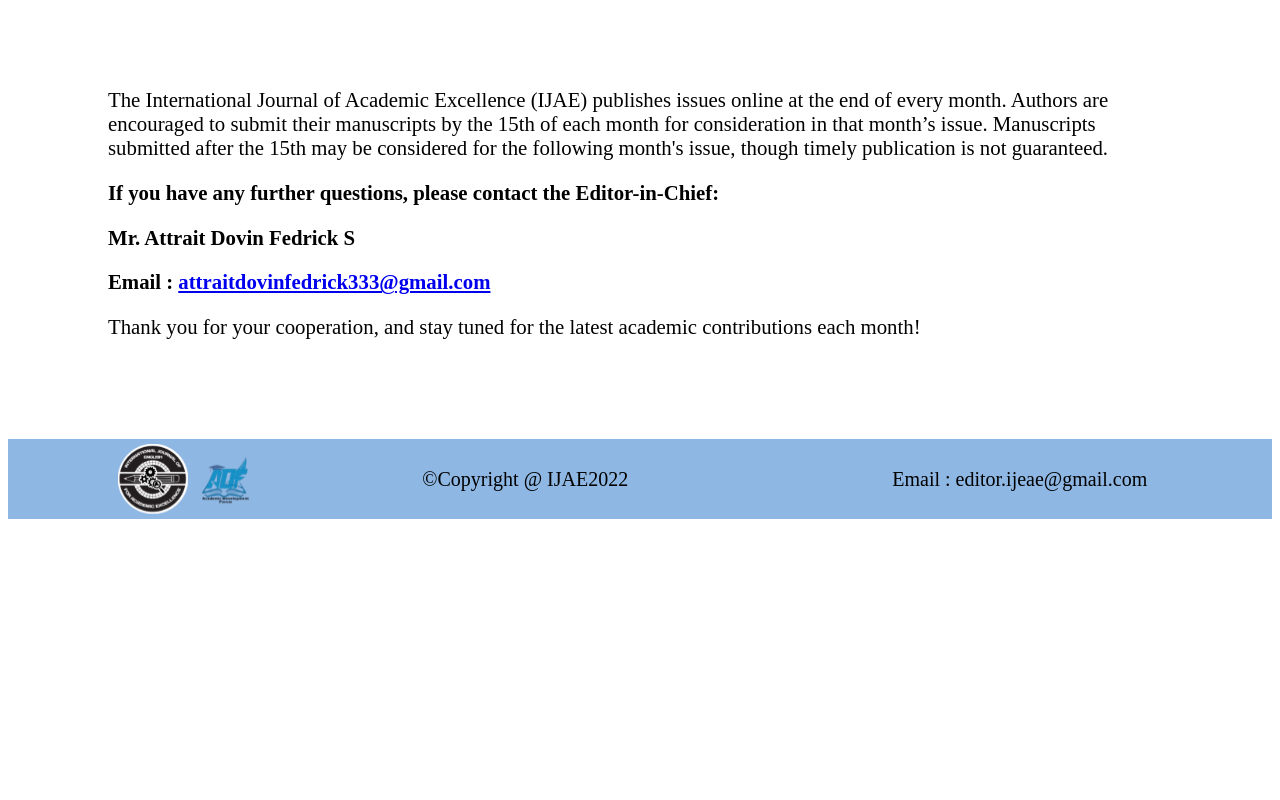
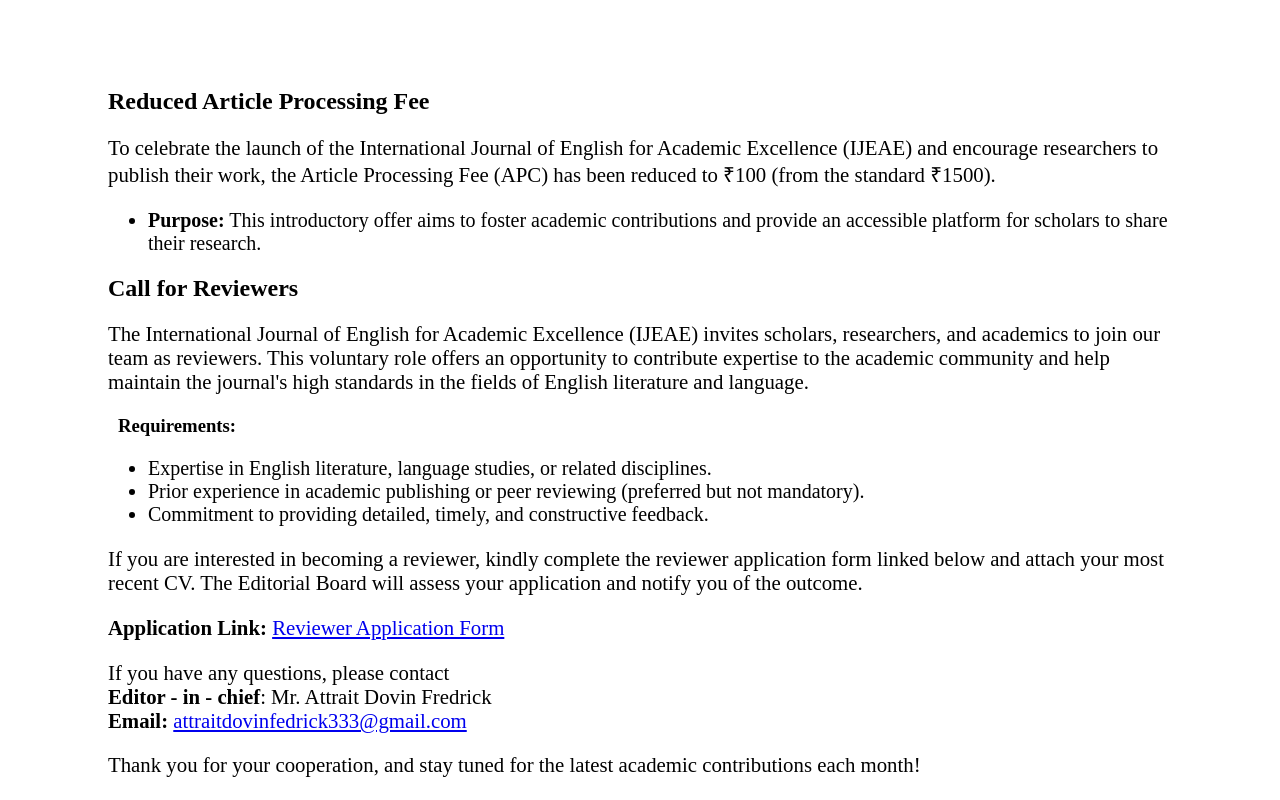
Before and after one commit to clownfish1805/journal_website, a React (Create React App) app: page /announcement in a window 1280 px wide. Shown: the part 940-1740 px from the top of the page. Before the commit the page ends 1467 px from the top, so only its background shows below. Built offline with nearby package versions, Linux system fonts and the light colour scheme.

Commit message:
ready for dep changes

```diff
--- a/src/Pages/Announcement/Announcement.css
+++ b/src/Pages/Announcement/Announcement.css
@@ -1,5 +1,8 @@
 .container-announcement{
     margin: 100px 100px 100px 100px;
+}
+.announcement-list{
+  font-size: 20px;
 }
 @media screen and (max-width: 768px) {
   .container-announcement{
@@ -15,6 +18,4 @@
         text-align: justify;
         font-size: 20px;
     }
-
-
 }
--- a/src/Pages/Announcement/Announcement.js
+++ b/src/Pages/Announcement/Announcement.js
@@ -15,36 +15,96 @@ const Announcement = () => {
       </div>
 
       <div className="container-announcement">
-        <div>
+        <section className="announcement-section">
+          <h2>Reduced Article Processing Fee</h2>
           <p>
-            The International Journal of Academic Excellence (IJAE) publishes
-            issues online at the end of every month. Authors are encouraged to
-            submit their manuscripts by the 15th of each month for consideration
-            in that month’s issue. Manuscripts submitted after the 15th may be
-            considered for the following month's issue, though timely
-            publication is not guaranteed.
+            To celebrate the launch of the International Journal of English for
+            Academic Excellence (IJEAE) and encourage researchers to publish
+            their work, the Article Processing Fee (APC) has been reduced to
+            ₹100 (from the standard ₹1500).
           </p>
-        </div>
-        <div>
-          <p style={{ fontWeight: "bold" }}>
-            If you have any further questions, please contact the
-            Editor-in-Chief:
-            <p>Mr. Attrait Dovin Fedrick S</p>
-            <p>
-              Email :
-              <a
-                href="mailto:attraitdovinfedrick333@gmail.com"
-                style={{ marginLeft: "5px" }}
-              >
-                attraitdovinfedrick333@gmail.com
-              </a>
-            </p>
+          <ul className="announcement-list">
+            <li>
+              <strong>Purpose:</strong> This introductory offer aims to foster
+              academic contributions and provide an accessible platform for
+              scholars to share their research.
+            </li>
+          </ul>
+        </section>
+
+        <section className="announcement-section">
+          <h2>Call for Reviewers</h2>
+          <p>
+            The International Journal of English for Academic Excellence (IJEAE)
+            invites scholars, researchers, and academics to join our team as
+            reviewers. This voluntary role offers an opportunity to contribute
+            expertise to the academic community and help maintain the journal's
+            high standards in the fields of English literature and language.
+          </p>
+          <h3>Requirements:</h3>
+          <ul className="announcement-list">
+            <li>
+              Expertise in English literature, language studies, or related
+              disciplines.
+            </li>
+            <li>
+              Prior experience in academic publishing or peer reviewing
+              (preferred but not mandatory).
+            </li>
+            <li>
+              Commitment to providing detailed, timely, and constructive
+              feedback.
+            </li>
+          </ul>
+          <p>
+            If you are interested in becoming a reviewer, kindly complete the
+            reviewer application form linked below and attach your most recent
+            CV. The Editorial Board will assess your application and notify you
+            of the outcome.
+          </p>
+          <p>
+            <strong>Application Link:</strong>{" "}
+            <a
+              href="https://docs.google.com/forms/d/e/1FAIpQLScq6vV_arpiy-sIs9-4A3i2_qHc6KF8OJGzrboU3owtHxWNaA/viewform?usp=sf_link"
+              target="_blank"
+              rel="noopener noreferrer"
+            >
+              Reviewer Application Form
+            </a>
+          </p>
+        </section>
+        {/*
+        <section className="announcement-section">
+          <h2>Contact Information</h2>
+          <p>
+            <strong>Editor-in-Chief:</strong> Mr. Attrait Dovin Fedrick S
+          </p>
+          <p>
+            <strong>Email:</strong>{" "}
+            <a href="mailto:editor.ijeae@gmail.com">editor.ijeae@gmail.com</a>
           </p>
           <p>
             Thank you for your cooperation, and stay tuned for the latest
             academic contributions each month!
           </p>
-        </div>
+        </section> */}
+
+        <footer className="announcement-footer">
+          <p>
+            If you have any questions, please contact<br></br>
+            <span style={{ fontWeight: "Bold" }}> Editor - in - chief</span>:
+            Mr. Attrait Dovin Fredrick
+            <br></br>
+            <span style={{ fontWeight: "bold" }}>Email: </span>
+            <a href="mailto:attraitdovinfedrick333@gmail.com">
+              attraitdovinfedrick333@gmail.com
+            </a>
+            <p>
+              Thank you for your cooperation, and stay tuned for the latest
+              academic contributions each month!
+            </p>
+          </p>
+        </footer>
       </div>
       <Footer />
     </>
--- a/src/Pages/Authorguide/Authorguide.js
+++ b/src/Pages/Authorguide/Authorguide.js
@@ -17,17 +17,18 @@ const Authorguide = () => {
       <div className="author-content">
         <div>
           Thank you for choosing to submit your paper to The International
-          Journal of Academic Excellence (IJAE). Following these guidelines will
-          ensure a smooth peer review, production, and publication process.
-          Please read and follow them closely to ensure your paper aligns with
-          the journal's standards.
+          Journal of English for Academic Excellence (IJEAE). Following these
+          guidelines will ensure a smooth peer review, production, and
+          publication process. Please read and follow them closely to ensure
+          your paper aligns with the journal's standards.
         </div>
 
         <div>
           <h2>Submission of Manuscript</h2>
           <p>
             Submit your manuscript as an MS Word file via email. The
-            International Journal of Academic Excellence (IJAE) Email:{" "}
+            International Journal of English for Academic Excellence (IJEAE)
+            Email:{" "}
             <a href="mailto:attraitdovinfedrick333@gmail.com">
               attraitdovinfedrick333@gmail.com
             </a>
@@ -166,7 +167,7 @@ const Authorguide = () => {
               <h3>Peer Review</h3>
               <ul>
                 <li>
-                  IJAE uses a double-blind peer review process to ensure
+                  IJEAE uses a double-blind peer review process to ensure
                   impartiality.
                 </li>
                 <li>
@@ -183,7 +184,7 @@ const Authorguide = () => {
               <h3>Copyright and Open Access</h3>
               <ul>
                 <li>
-                  Authors retain copyright to their work but grant IJAE first
+                  Authors retain copyright to their work but grant IJEAE first
                   publication rights.
                 </li>
                 <li>
@@ -218,14 +219,14 @@ const Authorguide = () => {
             Regulations on Minimum Qualifications for Appointment of Teachers
             and Other Academic Staff in Universities and Colleges and Measures
             for the Maintenance of Standards in Higher Education, 2018, The
-            International Journal of Academic Excellence (IJAE) adheres to
-            strict plagiarism guidelines to ensure the integrity of academic
-            publications. Our plagiarism policy follows the guidelines of the
-            UGC’s Promotion of Academic Integrity and Prevention of Plagiarism
-            in Higher Educational Institutions Regulations, 2018.
+            International Journal of English for Academic Excellence (IJEAE)
+            adheres to strict plagiarism guidelines to ensure the integrity of
+            academic publications. Our plagiarism policy follows the guidelines
+            of the UGC’s Promotion of Academic Integrity and Prevention of
+            Plagiarism in Higher Educational Institutions Regulations, 2018.
           </p>
 
-          <h3>Key Features of the IJAE Plagiarism Policy:</h3>
+          <h3>Key Features of the IJEAE Plagiarism Policy:</h3>
           <h4>Definition of Plagiarism</h4>
           <p>
             Plagiarism is defined as using another person's work, ideas, or
@@ -265,12 +266,12 @@ const Authorguide = () => {
             If plagiarism is detected, the manuscript will be rejected, and
             authors will be notified of the decision. In cases of confirmed
             plagiarism, authors may be prohibited from submitting future
-            manuscripts to IJAE.
+            manuscripts to IJEAE.
           </p>
 
           <h4>Ethical Considerations</h4>
           <p>
-            IJAE upholds the ethical standards outlined by the UGC to prevent
+            IJEAE upholds the ethical standards outlined by the UGC to prevent
             academic misconduct. All cases of academic dishonesty, including
             plagiarism, will be addressed according to these standards to ensure
             fair and ethical publishing practices.
@@ -287,15 +288,15 @@ const Authorguide = () => {
         <div>
           <h2>Article Processing Charges</h2>
           <p>
-            The International Journal of Academic Excellence (IJAE) is committed
-            to making high-quality research accessible to a broad audience
-            through open access. To support the costs of publishing, the
-            following fees apply:
+            The International Journal of English for Academic Excellence (IJEAE)
+            is committed to making high-quality research accessible to a broad
+            audience through open access. To support the costs of publishing,
+            the following fees apply:
           </p>
           <ul>
             <li>
               Article Submission Fee: ₹0.00 (INR) – There is no fee for
-              submitting an article to IJAE.
+              submitting an article to IJEAE.
             </li>
             <li>
               Article Processing Fee (APC): ₹1500 (INR) for Indian authors and
@@ -306,7 +307,7 @@ const Authorguide = () => {
         </div>
 
         <div style={{ fontWeight: "bold" }}>
-          Important Note: IJAE will never request APC payments to personal
+          Important Note: IJEAE will never request APC payments to personal
           accounts. All APC payments should only be made to the Academic
           Development Forum (ADF) (Publisher) account.
         </div>
--- a/src/Pages/Contactus/Contactus.css
+++ b/src/Pages/Contactus/Contactus.css
@@ -13,8 +13,6 @@
         margin: 10px;
     }
     .container-contact p{
-        font-size: 1rem;
+        font-size: 1.2rem;
     }
-
-
 }
--- a/src/Pages/Contactus/Contactus.js
+++ b/src/Pages/Contactus/Contactus.js
@@ -17,12 +17,14 @@ const Contactus = () => {
         <p style={{ fontWeight: "bold" }}>THE PUBLISHER</p>
         <p>
           Academic Development Forum (ADF) <br></br>Email id :
-          academicdevelopmentforum24@gmail.com
+          <a href="mailto:academicdevelopmentforum24@gmail.com">
+            academicdevelopmentforum24@gmail.com
+          </a>
         </p>
         <p style={{ fontWeight: "bold" }}>EDITOR-IN-CHIEF</p>
         <p>
           International Journal of English for Academic Excellence<br></br>Email
-          id : editor.ijeae@gmail.com
+          id :<a href="mailto:editor.ijeae@gmail.com">editor.ijeae@gmail.com</a>
         </p>
       </div>
       <Footer />
```
Also changed, not shown: src/Pages/Authorguide/Authorguide.css (+4 -8 lines).
